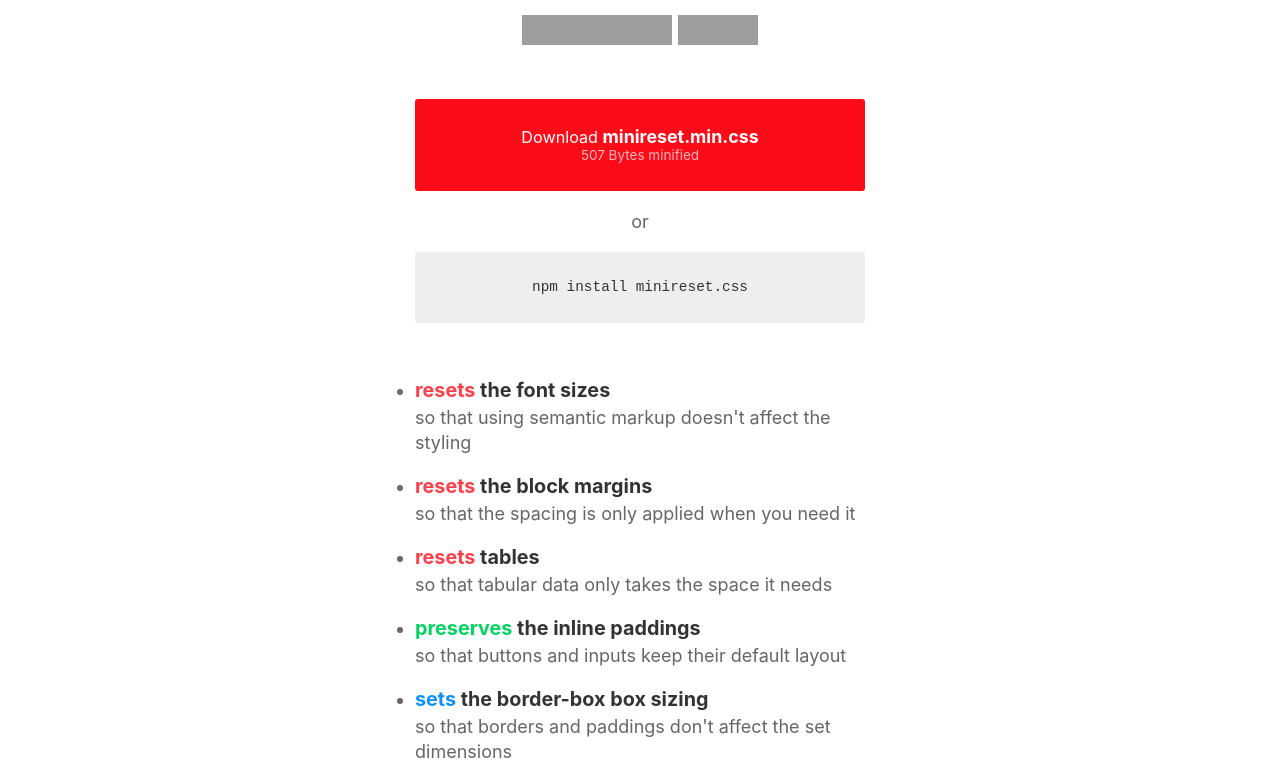
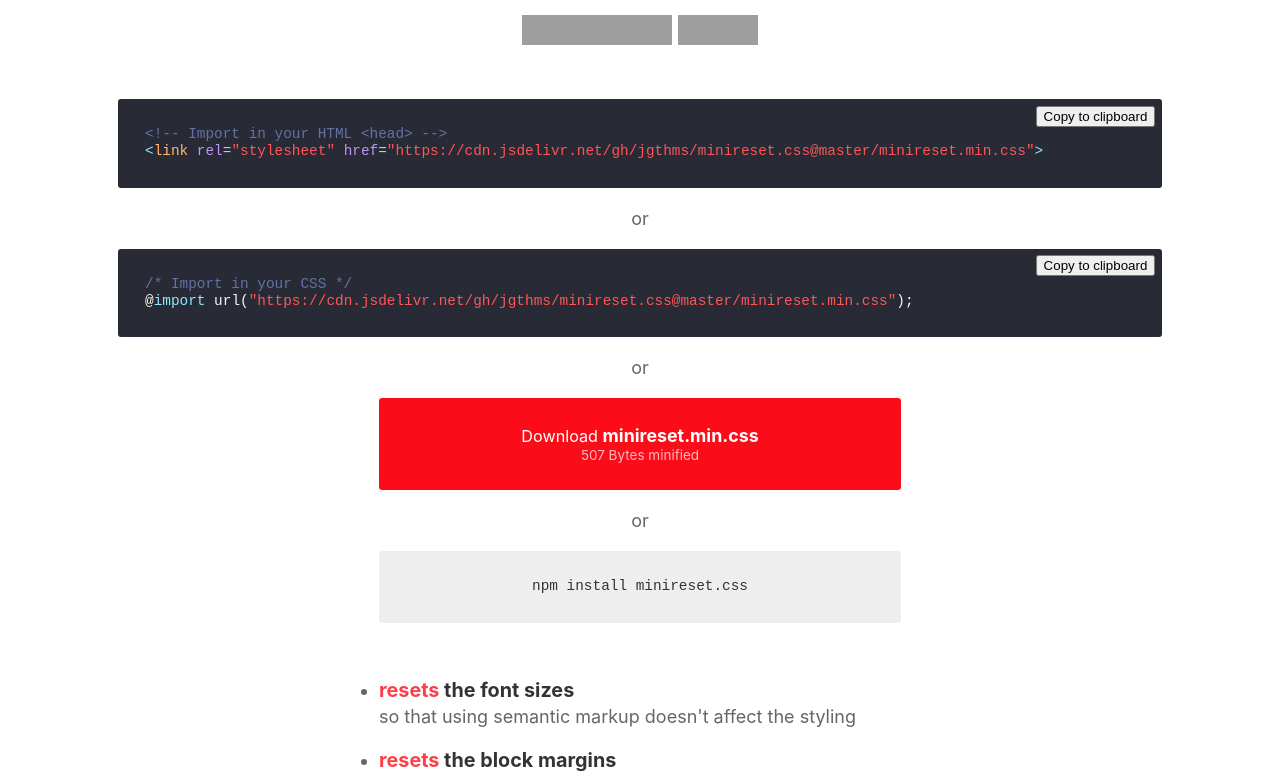
Before and after one commit to jgthms/minireset.css, a website: page docs/index.html in a window 1280 px wide. Shown: the part 334-1112 px from the top of the page. Drawn offline with nearby package versions, Linux system fonts and the light colour scheme; grey boxes are pictures that could not be loaded.

Commit message:
Add HTML and CSS snippets, Add Dark Mode

```diff
--- a/docs/docs.sass
+++ b/docs/docs.sass
@@ -33,10 +33,21 @@
   line-height: 1.4
   padding-bottom: calc((6.2rem * 3) - 2px)
 
-.header, .nav, .main
+.header, .snippets, .nav, .main
   margin-left: auto
   margin-right: auto
-  max-width: 25rem
+  max-width: 29rem
+
+.snippets
+  max-width: 58rem
+
+.snippet
+  position: relative
+  button
+    cursor: pointer
+    position: absolute
+    right: 0.5em
+    top: 0.5em
 
 a
   color: $primary
@@ -83,7 +94,7 @@
 
 .nav
   margin-bottom: 3rem
-  margin-top: 3rem
+  margin-top: 1rem
   text-align: center
 
 .button, .or
@@ -93,16 +104,24 @@
   -ms-user-select: none
   user-select: none
 
+.html, .css, .button, .npm
+  border-radius: 3px
+  line-height: 1.2
+  padding: 1.5rem
+  transition: background 86ms ease-out
+
+.html, .css
+  background-color: $grey-dark
+  font-family: $family-monospace
+  font-size: 0.8rem
+  text-align: left
+
 .button, .npm
   align-items: center
-  border-radius: 3px
   display: flex
   flex-direction: column
   justify-content: center
-  line-height: 1.2
-  padding: 1.5rem
   text-align: center
-  transition: background 86ms ease-out
 
 .button
   background: $primary
@@ -125,10 +144,11 @@
     font-style: normal
     margin-top: 0.5em
   &:hover
-    background: $grey-darker
+    background: darken($primary, 20%)
 
 .or
   margin: 1rem
+  text-align: center
 
 .npm
   background: $background
@@ -320,3 +340,56 @@
 +from($native-bp * 2)
   .native-js
     font-size: 1.25rem
+
+// Background
+$dt-gray-dark: #282a36
+// Current Line & Selection
+$dt-gray: #44475a
+// Foreground
+$dt-gray-light: #f8f8f2
+// Comment
+$dt-blue: #6272a4
+
+$dt-cyan: #8be9fd
+$dt-green: #50fa7b
+$dt-orange: #ffb86c
+$dt-pink: #ff79c6
+$dt-purple: #bd93f9
+$dt-red: #ff5555
+$dt-yellow: #f1fa8c
+
+.hljs
+  background-color: $dt-gray-dark
+  color: $dt-gray-light
+  white-space: pre-wrap
+  word-break: break-word
+
+.hljs-comment
+  color: $dt-blue
+
+.hljs-tag
+  color: $dt-cyan
+
+.hljs-name
+  color: $dt-orange
+
+.hljs-attr
+  color: $dt-purple
+
+.hljs-string
+  color: $dt-red
+
+.hljs-keyword
+  color: $dt-cyan
+
+@media (prefers-color-scheme: dark)
+  html, .content
+    background-color: $grey-darker
+    color: #888
+  .header h1, strong
+    color: #fff
+  .npm
+    background: $grey-dark
+    color: #888
+  .footer
+    background: darken($grey-darker, 5%)
--- a/docs/index.html
+++ b/docs/index.html
@@ -46,7 +46,22 @@
         <iframe src="https://ghbtns.com/github-btn.html?user=jgthms&repo=minireset.css&type=fork&count=false&size=large" frameborder="0" scrolling="0" width="80px" height="30px"></iframe>
       </div>
 
+<div class="snippets">
+<div class="snippet">
+<pre class="html hljs"><code><span class="hljs-comment">&lt;!-- Import in your HTML &lt;head&gt; --&gt;</span>
+<span class="hljs-tag">&lt;<span class="hljs-name">link</span> <span class="hljs-attr">rel</span>=<span class="hljs-string">"stylesheet"</span> <span class="hljs-attr">href</span>=<span class="hljs-string">"https://cdn.jsdelivr.net/gh/jgthms/minireset.css@master/minireset.min.css"</span>&gt;</span></code></pre>
+<button class="copy" data-clipboard-text='&lt;link rel="stylesheet" href="https://cdn.jsdelivr.net/gh/jgthms/minireset.css@master/minireset.min.css">'>Copy to clipboard</button>
+</div>
+<p class="or">or</p>
+<div class="snippet">
+<pre class="css hljs"><code><span class="hljs-comment">/* Import in your CSS */</span>
+@<span class="hljs-keyword">import</span> url(<span class="hljs-string">"https://cdn.jsdelivr.net/gh/jgthms/minireset.css@master/minireset.min.css"</span>);</code></pre>
+<button class="copy" data-clipboard-text='@import url("https://cdn.jsdelivr.net/gh/jgthms/minireset.css@master/minireset.min.css");'>Copy to clipboard</button>
+</div>
+</div>
+
       <nav class="nav">
+        <p class="or">or</p>
         <a class="button" href="https://raw.githubusercontent.com/jgthms/minireset.css/master/minireset.min.css">
           <span>Download <strong>minireset.min.css</strong></span>
           <small>507 Bytes minified</small>
@@ -83,5 +98,8 @@
         <strong>@jgthms</strong>
       </a>
     </footer>
+
+    <script src="https://cdn.jsdelivr.net/npm/clipboard@2.0.6/dist/clipboard.min.js"></script>
+    <script type="text/javascript">new ClipboardJS('.copy');</script>
   </body>
 </html>
```
Also changed, not shown: docs/docs.css.
